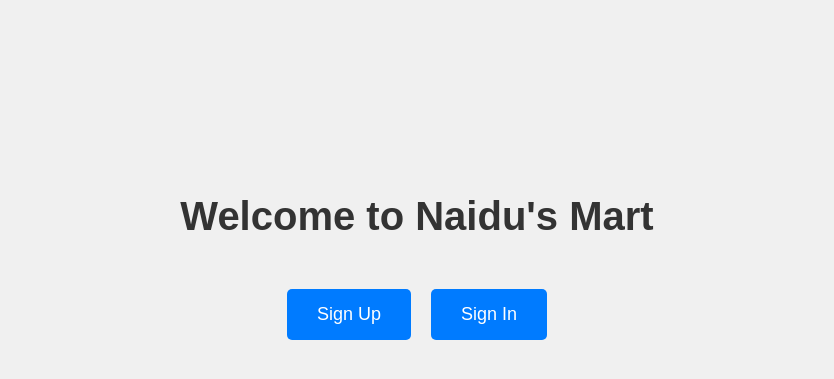
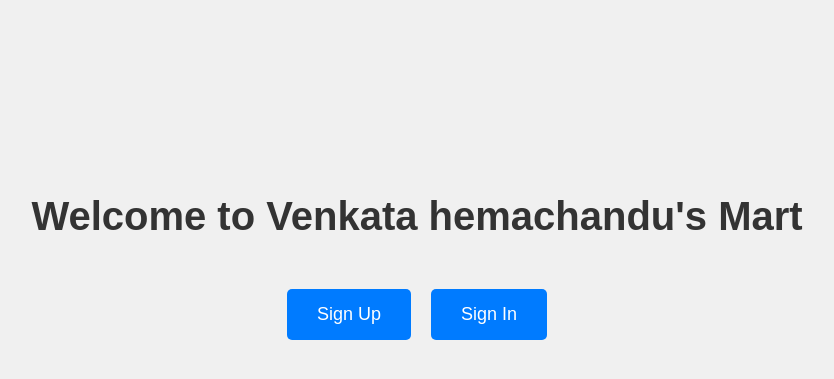
Before and after one commit to vg1088/2024-fall-Venkata-Hemachandu-Gariganti, a Django app: template shoppingweb/shopping/templates/home.html in a window 1280 px wide. Shown: the part 141-520 px from the top of the page, without its empty margins (223-1057 px from the left). Run offline with Django 4.2, Linux system fonts and the light colour scheme; the template is opened without the code that fills it, so the values that code supplies are empty.

Commit message:
Updated home

```diff
--- a/shoppingweb/shopping/templates/home.html
+++ b/shoppingweb/shopping/templates/home.html
@@ -44,7 +44,7 @@
     </style>
 </head>
 <body>
-    <h1>Welcome to Naidu's Mart</h1>
+    <h1>Welcome to Venkata hemachandu's Mart</h1>
     <div class="buttons">
         <button onclick="location.href='{% url 'signup' %}';">Sign Up</button>
         <button onclick="location.href='{% url 'signin' %}';">Sign In</button>
```
